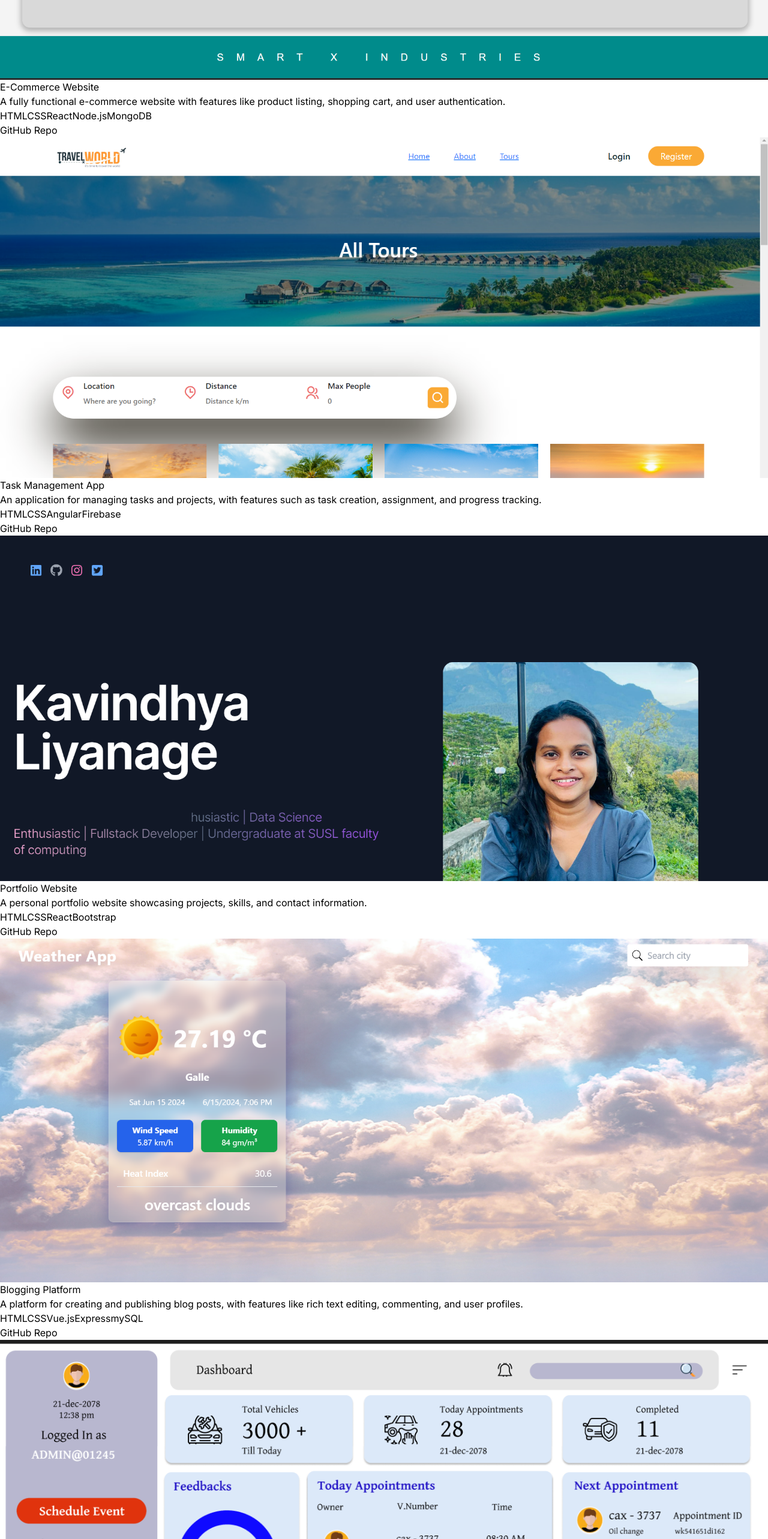
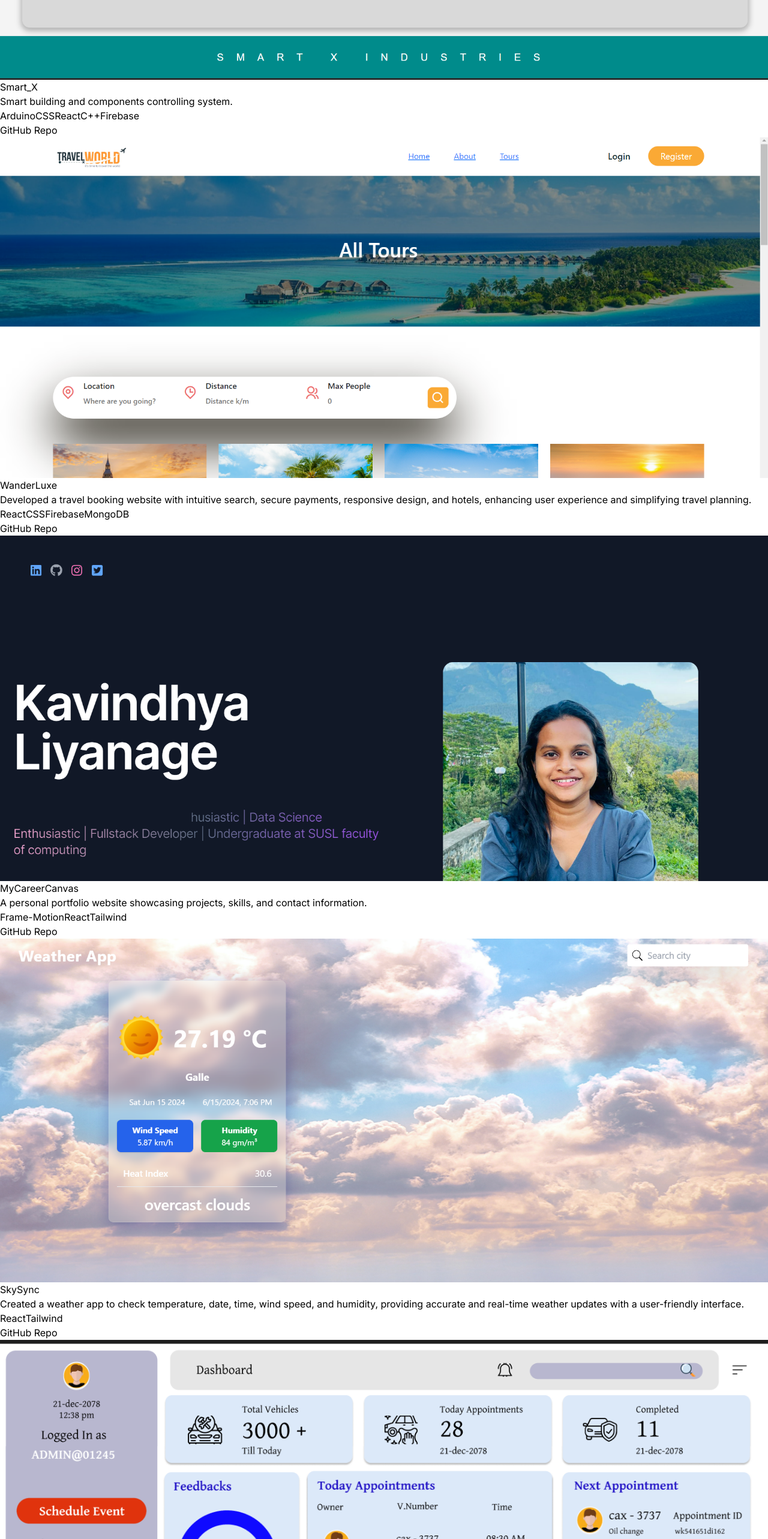
Before and after one commit to KavindhyaNirmani/MyCareerCanvas, a React (Vite) app in the folder frontend/: page / in a window 1280 px wide. Shown: the part 2520-5086 px from the top of the page at 60% size. Built offline with nearby package versions, Linux system fonts and the light colour scheme.

Commit message:
Recorrected errors

```diff
--- a/frontend/src/constants/index.js
+++ b/frontend/src/constants/index.js
@@ -3,6 +3,7 @@ import project2 from "../assets/projects/Tour.png";
 import project3 from "../assets/projects/Portfoliyo.png";
 import project4 from "../assets/projects/Weather.png";
 import project5 from "../assets/projects/DeManager.png";
+import project6 from "../assets/projects/Pizza.png";
 
 export const HERO_CONTENT = ``
 export const ABOUT_TEXT = `I am a dedicated and versatile full stack developer with a passion for creating efficient and user-friendly web applications. With 5 years of professional experience, I have worked with a variety of technologies, including React, Next.js, Node.js, MySQL, PostgreSQL, and MongoDB. My journey in web development began with a deep curiosity for how things work, and it has evolved into a career where I continuously strive to learn and adapt to new challenges. I thrive in collaborative environments and enjoy solving complex problems to deliver high-quality solutions. Outside of coding, I enjoy staying active, exploring new technologies, and contributing to open-source projects.`;
@@ -10,44 +11,52 @@ export const ABOUT_TEXT = `I am a dedicated and versatile full stack developer w
 
 export const PROJECTS = [
   {
-    title: "E-Commerce Website",
+    title: "Smart_X",
     image: project1,
     description:
-      "A fully functional e-commerce website with features like product listing, shopping cart, and user authentication.",
-    technologies: ["HTML", "CSS", "React", "Node.js", "MongoDB"],
+      "Smart building and components controlling system.",
+    technologies: ["Arduino", "CSS", "React", "C++", "Firebase"],
   },
   {
-    title: "Task Management App",
+    title: "WanderLuxe",
     image: project2,
     description:
-      "An application for managing tasks and projects, with features such as task creation, assignment, and progress tracking.",
-    technologies: ["HTML", "CSS", "Angular", "Firebase"],
+      "Developed a travel booking website with intuitive search, secure payments, responsive design, and  hotels,  enhancing user experience and simplifying travel planning.",
+    technologies: [ "React", "CSS", "Firebase", "MongoDB"],
   },
   {
-    title: "Portfolio Website",
+    title: "MyCareerCanvas",
     image: project3,
     description:
       "A personal portfolio website showcasing projects, skills, and contact information.",
-    technologies: ["HTML", "CSS", "React", "Bootstrap"],
+    technologies: ["Frame-Motion",  "React", "Tailwind"],
   },
   {
-    title: "Blogging Platform",
+    title: "SkySync",
     image: project4,
     description:
-      "A platform for creating and publishing blog posts, with features like rich text editing, commenting, and user profiles.",
-    technologies: ["HTML", "CSS", "Vue.js", "Express", "mySQL"],
+      "Created a weather app to check temperature, date, time, wind speed, and humidity, providing accurate and real-time weather updates with a user-friendly interface.",
+    technologies: [ "React", "Tailwind"],
   },
   {
-    title: "Blogging Platform",
+    title: "De-Manager",
     image: project5,
     description:
-      "A platform for creating and publishing blog posts, with features like rich text editing, commenting, and user profiles.",
-    technologies: ["HTML", "CSS", "Vue.js", "Express", "mySQL"],
+      "Developed a vehicle service appointment booking system with easy scheduling, real-time availability, and user-friendly interface, streamlining the process for customers and service providers.",
+    technologies: ["Reaact", "Tailwind", "MongoDB", "Node.js"],
   },
+  {
+    title: "TastyToppings",
+    image: project6,
+    description:
+      "Streamline pizza orders with our user-friendly app, offering a variety of toppings, real-time tracking, and exclusive deals. Enjoy the convenience of customized pizzas delivered right to your door.",
+    technologies: ["React", "CSS", "Node.js", "MongoDB"],
+  },
+
 ];
 
 export const CONTACT = {
-  address: "767 Fifth Avenue, New York, NY 10153 ",
-  phoneNo: "+12 4555 666 00 ",
-  email: "me@example.com",
+  address: "315/6, Yatalamatta, Galle ",
+  phoneNo: "+94769670698 ",
+  email: "kavindhyaliyanage24@gmail.com",
 };
```
Also changed, not shown: frontend/src/assets/projects/Pizza.png (added).
